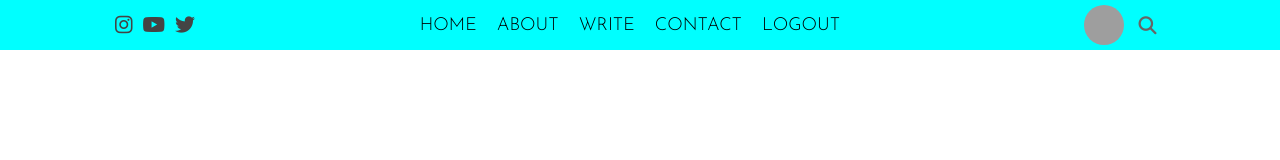
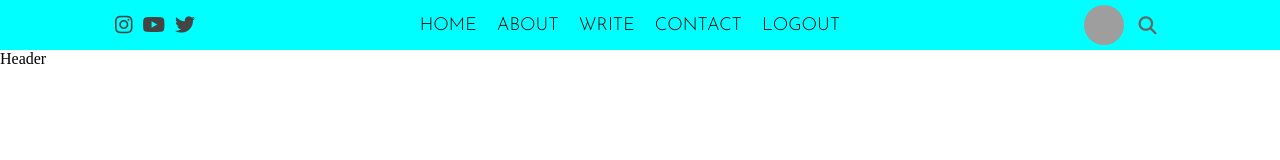
Before and after one commit to sarthakladhwe/spacetimetalks, a React (Create React App) app: page / in a window 1280 px wide. Shown: the top 160 px of the page. Built offline with nearby package versions, Linux system fonts and the light colour scheme; grey boxes are pictures that could not be loaded.

Commit message:
Created Home and Header

```diff
--- a/src/App.js
+++ b/src/App.js
@@ -1,9 +1,11 @@
 import Topbar from "./topbar/Topbar";
+import Home from "./pages/Home/Home";
 
 function App() {
   return (
     <div className="App">
-      <Topbar/>
+      <Topbar />
+      <Home />
     </div>
   );
 }
--- /dev/null
+++ b/src/header/Header.js
@@ -0,0 +1,10 @@
+import React from 'react'
+import './Header.css'
+
+export default function Header() {
+  return (
+    <div className='header'>
+        Header
+    </div>
+  )
+}
--- /dev/null
+++ b/src/pages/Home/Home.js
@@ -0,0 +1,12 @@
+import React from 'react'
+import './Home.css'
+
+import Header from '../../header/Header'
+
+export default function Home() {
+  return (
+    <div className='home'>
+        <Header />
+    </div>
+  )
+}
```
Also changed, not shown: src/header/Header.css (added), src/pages/Home/Home.css (added).
